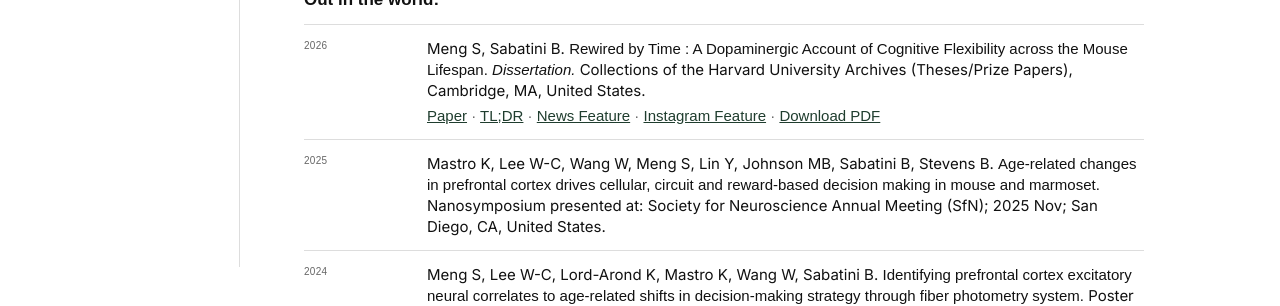
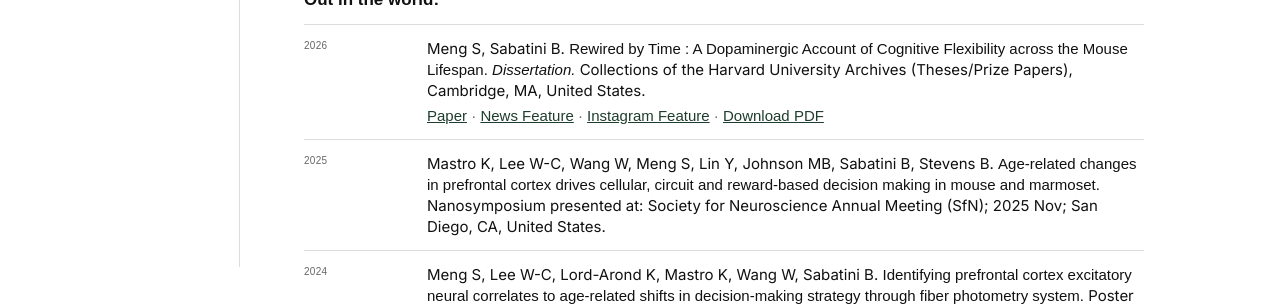
Before and after one commit to seanmeng17/personal-site, a Jekyll site: the page built from research.html, in a window 1280 px wide. Shown: the part 737-1043 px from the top of the page. Built offline with Jekyll 4.4.1, drawn with Linux system fonts in a browser that asks for light colours.

```diff
--- a/_data/research.yml
+++ b/_data/research.yml
@@ -23,8 +23,6 @@ published:
     links:
       - label: "Paper"
         url: "https://id.lib.harvard.edu/alma/99161606575803941/catalog"
-      - label: "TL;DR"
-        url: "#"
       - label: "News Feature"
         url: "https://college.harvard.edu/about/news/how-does-dopamine-shape-our-choices-thesis-investigates"
       - label: "Instagram Feature"
```
